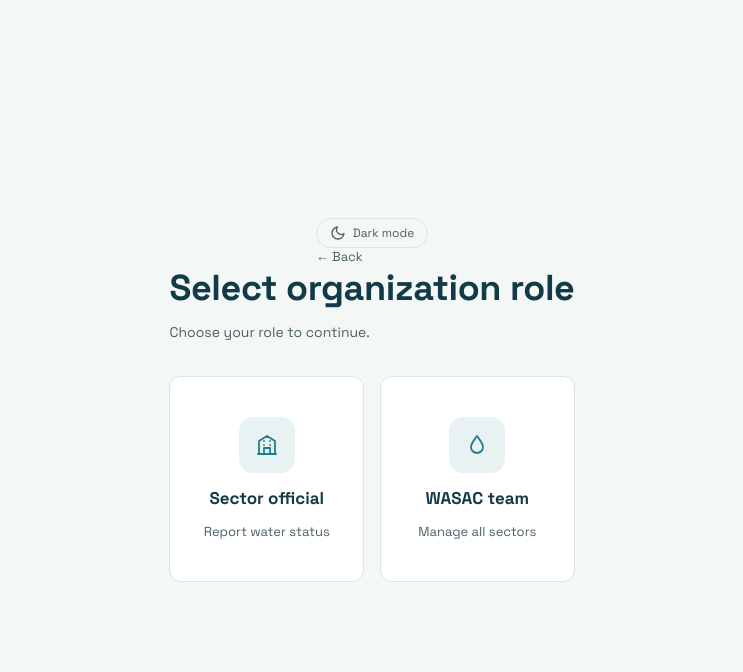
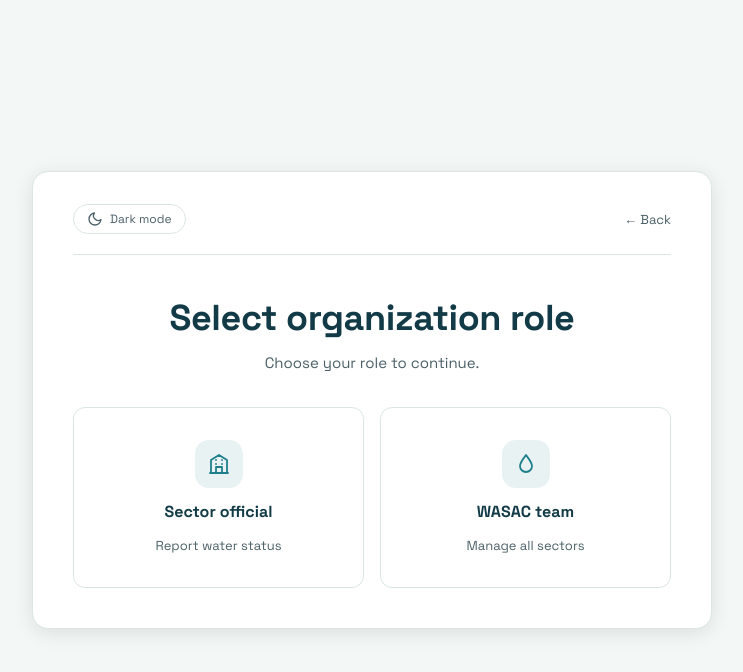
Before and after one commit to A-USB/water-equity-app, a React (Vite) app in the folder frontend/: page / in a window 1280 px wide. Both pictures are taken after a click on the button "Sign in →". Shown: the top 672 px of the page, without its empty margins (268-1011 px from the left). Built offline with nearby package versions, Linux system fonts and the light colour scheme; no server answers.

Commit message:
Updating the login

```diff
--- a/frontend/src/components/AuthScreen.jsx
+++ b/frontend/src/components/AuthScreen.jsx
@@ -123,12 +123,13 @@
   }
 
   // ═══════════════════════════════════════════
-  // ROLE SELECTION STEP - CENTERED (no left panel)
+  // ROLE SELECTION STEP - CENTERED BOX
   // ═══════════════════════════════════════════
   if (isRoleSelection) {
     return (
       <div className="auth-page auth-page-centered">
-        <div className="auth-centered-header">
+        <div className="auth-centered-box">
+          <div className="auth-centered-box-header">
             <button
               type="button"
               className="auth-theme-btn"
@@ -163,7 +164,7 @@
             </button>
           </div>
 
-        <div className="auth-centered-content">
+          <div className="auth-centered-box-content">
             <h1 className="auth-title">Select organization role</h1>
             <p className="auth-subtitle">
               Choose your role to continue.
@@ -182,6 +183,7 @@
                   <span className="auth-role-select-sub">{r.sub}</span>
                 </button>
               ))}
+            </div>
           </div>
         </div>
       </div>
```
Lines whose indentation alone changed are shown as unchanged.
